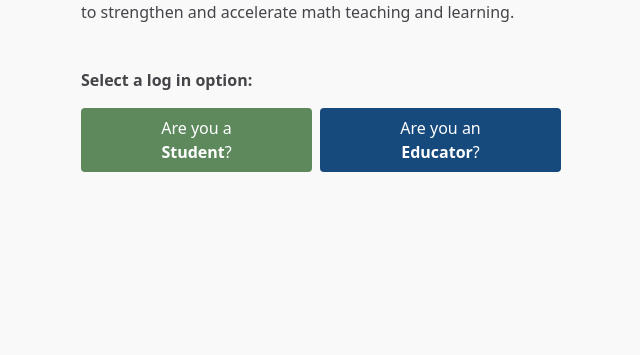
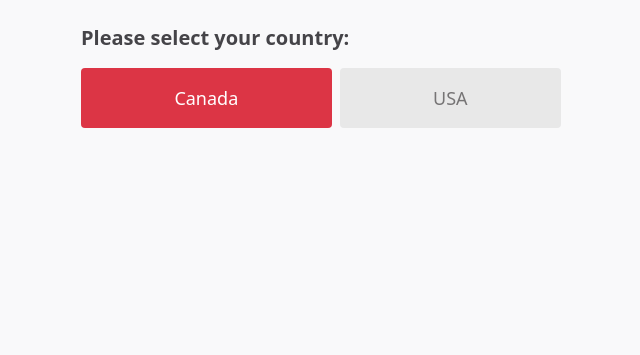
Before and after one commit to JUMP-MATH/jumpmathlab.org, a website: page public/index.html in a window 1280 px wide. Shown: the part 445-800 px from the top of the page, without its empty margins (319-959 px from the left). Drawn offline with Linux system fonts and the light colour scheme.

Commit message:
Add buttons

```diff
--- a/public/index.html
+++ b/public/index.html
@@ -89,22 +89,11 @@
     <div class="w-full sm:max-w-lg mt-6 px-4 py-4 overflow-hidden">
         <div class="space-y-4">
             <h1 class="auth-content-title-big">Welcome to the JUMP Math Lab!</h1>
-            <p>This free platform has been created for educators and students to try out new online JUMP Math resources we are developing to strengthen and accelerate math teaching and learning. </p>
             <div class="h-3"></div>
-            <p class="font-semibold">Select a log in option:</p>
+            <p class="text-xl font-bold">Please select your country:</p>
             <div class="flex justify-between gap-x-2">
-                <a href="#"
-                   type="button"
-                   class="auth-btn-student"
-                >
-                    Are you a <br><strong>Student</strong>?
-                </a>
-                <a href="#"
-                   type="button"
-                   class="auth-btn-teacher"
-                >
-                    Are you an <br><strong>Educator</strong>?
-                </a>
+                <a href="https://ca.jumpmathlab.org" type="button" class="auth-btn-canada">Canada</a>
+                <a href="#" type="button" disabled class="auth-btn-usa cursor-not-allowed">USA</a>
             </div>
         </div>
     </div>
--- a/src/input.css
+++ b/src/input.css
@@ -38,10 +38,10 @@
         @apply text-xl font-semibold;
     }
 
-    .auth-btn-student {
-        @apply h-16 pt-2 grow text-center bg-student text-white hover:bg-studentHover rounded;
+    .auth-btn-canada {
+        @apply py-4 px-5 grow text-lg text-center bg-canada text-white hover:bg-canadaHover rounded;
     }
-    .auth-btn-teacher {
-        @apply h-16 pt-2 grow text-center bg-teacher text-white hover:bg-teacherHover rounded;
+    .auth-btn-usa {
+        @apply py-4 px-5 grow text-lg text-center bg-disabled text-[#767475] rounded;
     }
 }
--- a/tailwind.config.js
+++ b/tailwind.config.js
@@ -17,10 +17,11 @@
       colors: {
         home: "#F9F9FA",
         text: "#454448",
-        teacher: "#174A7C",
-        teacherHover: "#195794",
-        student: "#5D895D",
-        studentHover: "#3c8e3c",
+        canada: "#DC3545",
+        canadaHover: "#ec5b69",
+        usa: "#174A7C",
+        usaHover: "#3a76b1",
+        disabled: "#E8E8E8"
       }
     },
   },
```
Also changed, not shown: public/output.css.
